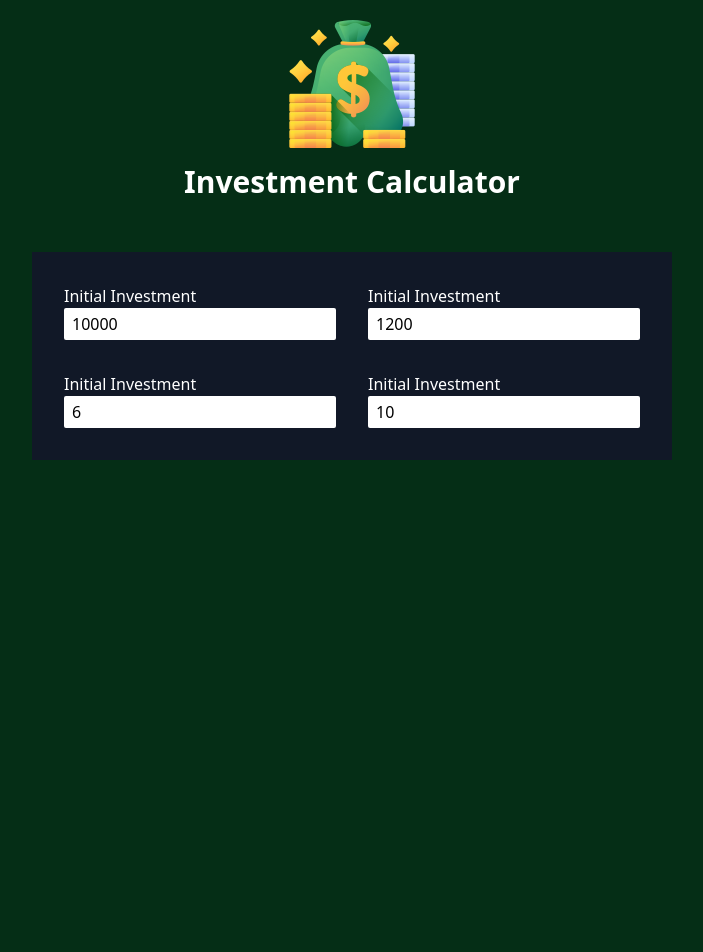
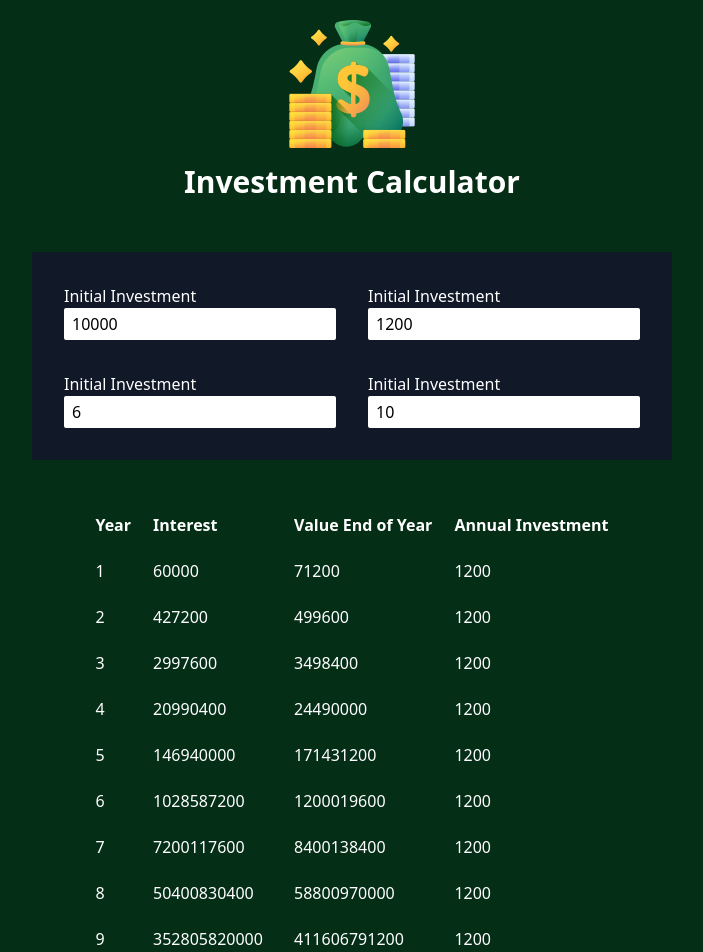
Before and after one commit to Asef00/react-investment-calculator, a React (Vite) app: page / in a window 1280 px wide. Shown: the top 952 px of the page, without its empty margins (288-991 px from the left). Before the commit the page ends 800 px from the top, so only its background shows below. Built offline with nearby package versions, Linux system fonts and the light colour scheme.

Commit message:
feat: implement and use results table

```diff
--- a/src/App.tsx
+++ b/src/App.tsx
@@ -1,6 +1,7 @@
 import { useState } from 'react'
 import Header from './components/Header'
 import UserInputs from './components/UserInputs'
+import ResutlsTable from './components/ResultsTable'
 
 function App() {
   const [formData, setFormData] = useState({
@@ -20,6 +21,7 @@ function App() {
     <>
       <Header />
       <UserInputs onChangeInput={handleInputUpdate} formData={formData} />
+      <ResutlsTable data={formData} />
     </>
   )
 }
--- /dev/null
+++ b/src/components/ResultsTable.tsx
@@ -0,0 +1,35 @@
+import { FormData } from '../types'
+import { calculateInvestmentResults } from '../utils/invetments'
+
+type Props = {
+  data: FormData
+}
+
+export default function ResutlsTable({ data }: Props) {
+  const resultData = calculateInvestmentResults(data)
+
+  console.log(resultData)
+
+  return (
+    <>
+      <table className="mx-auto my-8 border-spacing-5 border-separate">
+        <thead className="text-left">
+          <th>Year</th>
+          <th>Interest</th>
+          <th>Value End of Year</th>
+          <th>Annual Investment</th>
+        </thead>
+        <tbody>
+          {resultData.map((item) => (
+            <tr>
+              <td>{item.year}</td>
+              <td>{item.interest}</td>
+              <td>{item.valueEndOfYear}</td>
+              <td>{item.annualInvestment}</td>
+            </tr>
+          ))}
+        </tbody>
+      </table>
+    </>
+  )
+}
```
